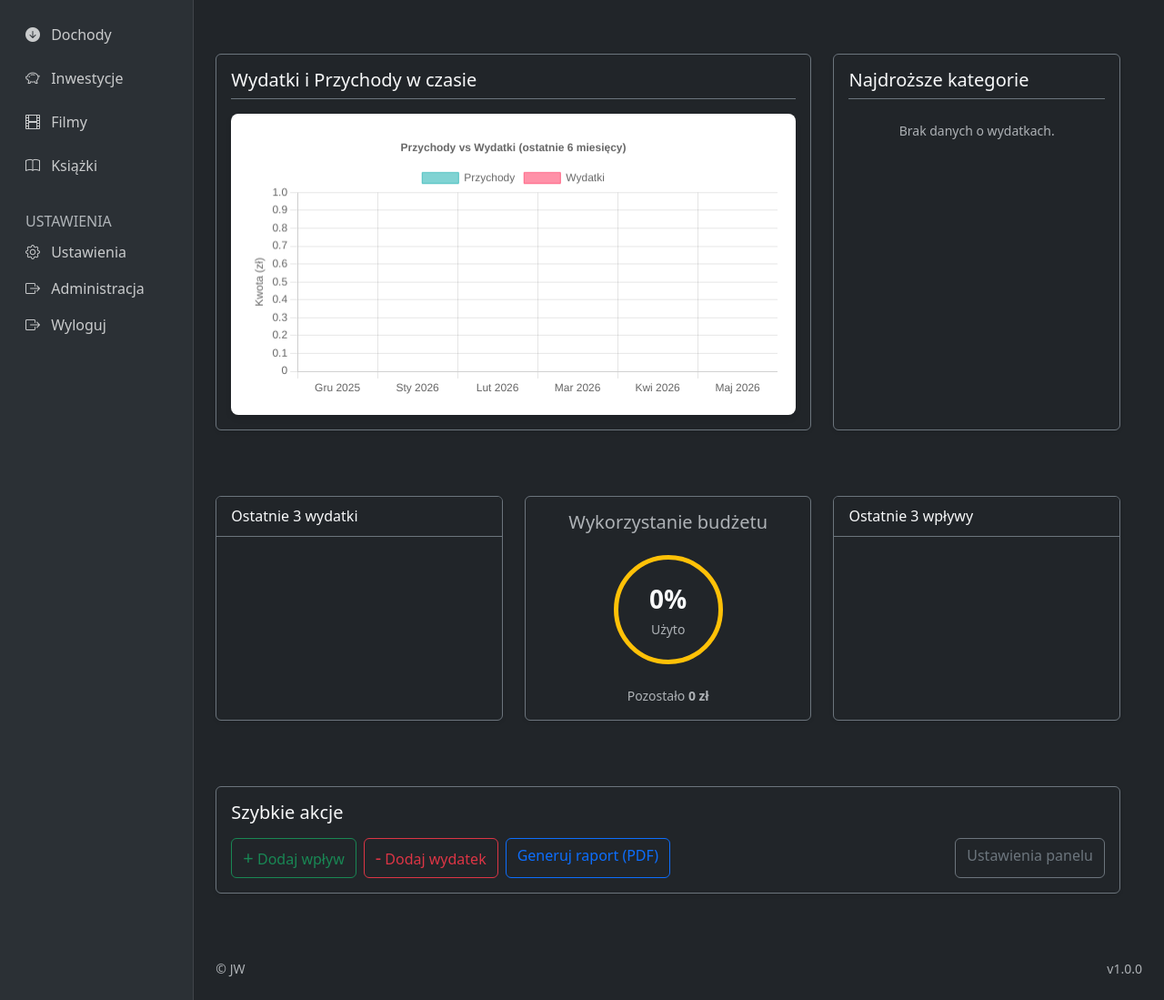
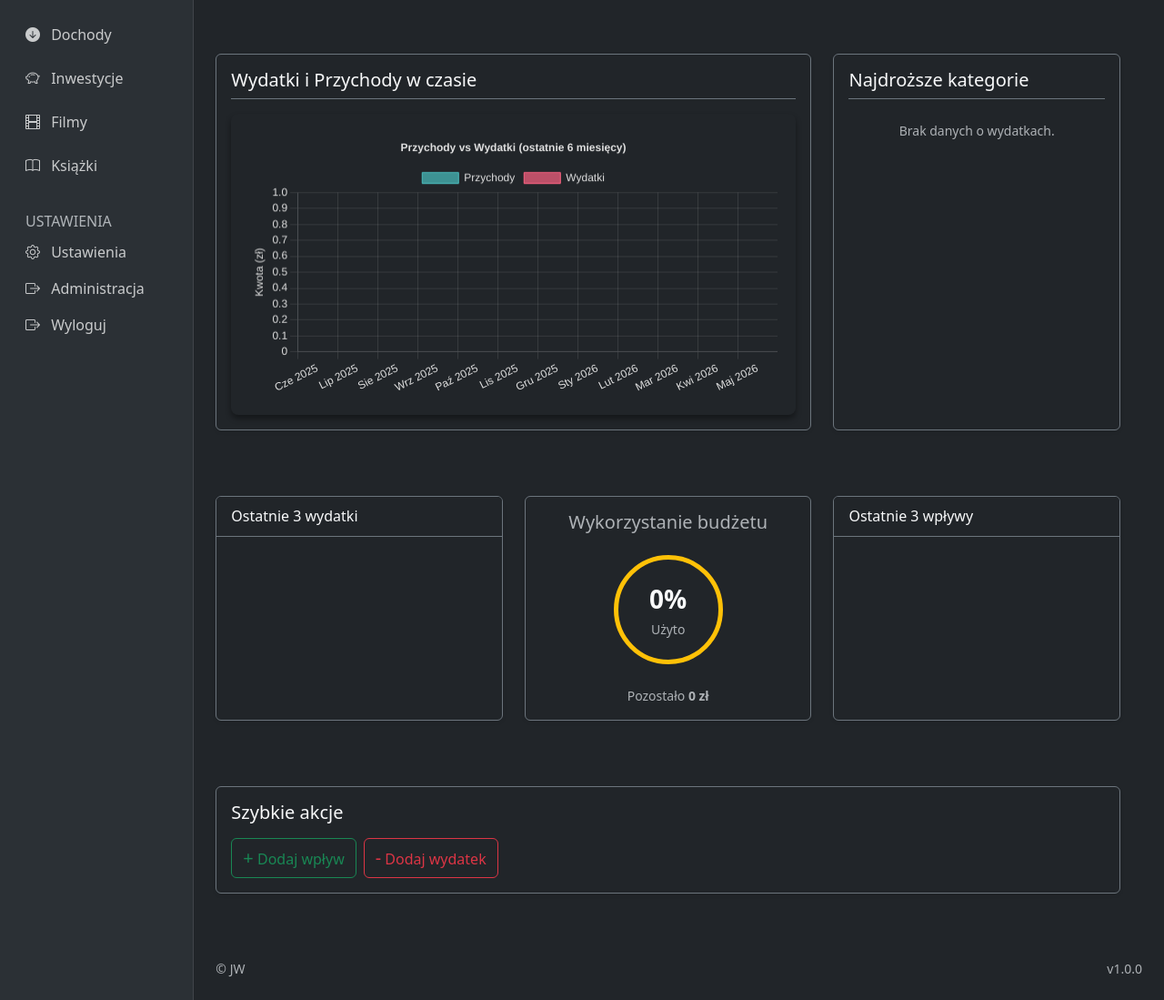
Before and after one commit to spirytus100/ogarniacz, a Django app: page / in a window 1280 px wide. Shown: the part 385-1484 px from the top of the page at 91% size. Run offline with Django 5.2, Linux system fonts and the light colour scheme; the visitor is signed in with stand-in values (Sample User, id 1); data that the repository does not hold is empty; parts of the project's set-up code (start-up, migrations or seed data) failed here and were passed over.

Commit message:
Dodanie wykresu do dashboardu, zmiana szybkich akcji

```diff
--- a/dashboard/templates/dashboard/index.html
+++ b/dashboard/templates/dashboard/index.html
@@ -192,17 +192,11 @@
             <div class="card-body">
                 <h5 class="card-title mb-3">Szybkie akcje</h5>
                 <div class="d-flex flex-wrap gap-2">
-                    <a href="#" class="btn btn-outline-success">
+                    <a href="/finances/incomes/new" class="btn btn-outline-success">
                         <span class="fs-5">+</span> Dodaj wpływ
                     </a>
-                    <a href="#" class="btn btn-outline-danger">
+                    <a href="/expenses/new" class="btn btn-outline-danger">
                         <span class="fs-5">-</span> Dodaj wydatek
-                    </a>
-                    <a href="#" class="btn btn-outline-primary">
-                        Generuj raport (PDF)
-                    </a>
-                    <a href="#" class="btn btn-outline-secondary ms-auto">
-                        Ustawienia panelu
                     </a>
                 </div>
             </div>
@@ -218,6 +212,12 @@
         const labels = {{ chart_context.labels|safe }};
         const expenseData = {{ chart_context.expense_data|safe }};
         const incomeData = {{ chart_context.income_data|safe }};
+
+        // Ustawienie jasnego koloru dla wszystkich tekstów (osie, legenda, tytuł)
+        Chart.defaults.color = '#e0e0e0';
+
+        // Ustawienie jasnych, delikatnych linii siatki i obramowań
+        Chart.defaults.borderColor = 'rgba(255, 255, 255, 0.1)';
 
         // Konfiguracja i inicjalizacja wykresu
         const ctx = document.getElementById('financeChart').getContext('2d');
--- a/dashboard/views.py
+++ b/dashboard/views.py
@@ -154,7 +154,7 @@ def dashboard_chart_view():
 
     # 1. Generujemy listę 6 ostatnich miesięcy (od najstarszego do obecnego)
     months_list =[]
-    for i in range(6):
+    for i in range(12):
         month = today.month - i
         year = today.year
         if month <= 0:
--- a/templates/base_auth.html
+++ b/templates/base_auth.html
@@ -62,10 +62,9 @@
             width: 100%;
             max-width: 800px; /* Dopasuj szerokość do swojego panelu */
             margin: 0 auto;
-            background-color: #fff;
             padding: 20px;
             border-radius: 8px;
-            box-shadow: 0 4px 6px rgba(0,0,0,0.1);
+            box-shadow: 0 4px 6px rgba(0,0,0,0.4);
         }
     </style>
 </head>
```
